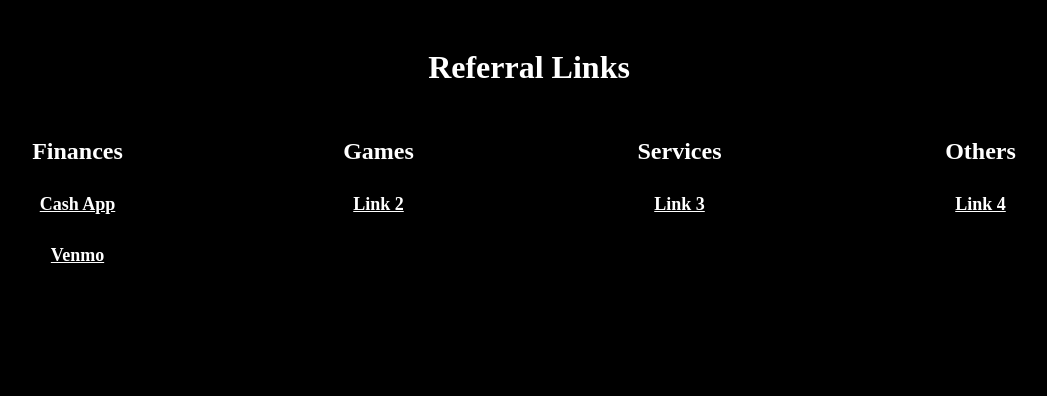
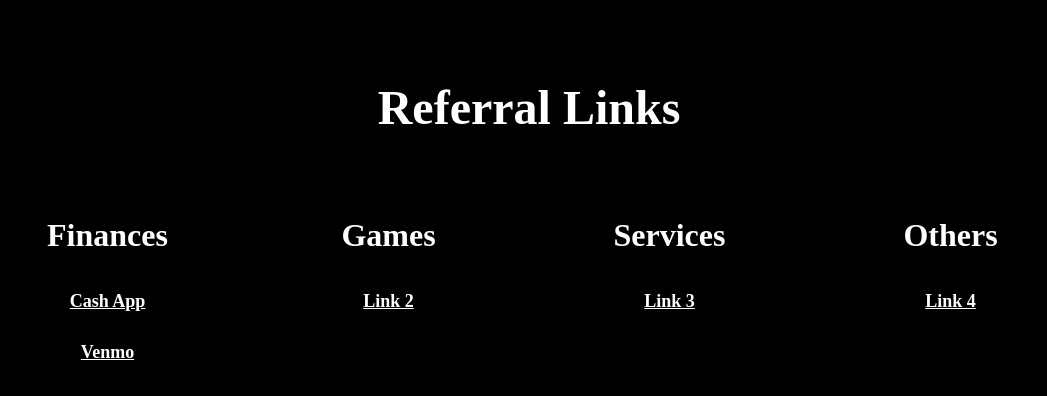
Before and after one commit to edydex/edydex.github.io, a plain HTML site: page index.html in a window 1280 px wide. Shown: the whole page, without its empty margins (111-1158 px from the left). Drawn offline with Linux system fonts and the light colour scheme.

Commit message:
more Styling

```diff
--- a/styles.css
+++ b/styles.css
@@ -2,14 +2,15 @@
 body {
   background-color: black;
   color: white;
-  padding-top: 20px; /* Add padding to the top of the screen */
-  padding-left: 20px; /* Add padding to the left edge of the screen */
-  padding-right: 20px; /* Add padding to the right edge of the screen */
+  padding-top: 40px; /* Add padding to the top of the screen */
+  padding-left: 40px; /* Add padding to the left edge of the screen */
+  padding-right: 40px; /* Add padding to the right edge of the screen */
 }
 
 /* Center the "Referral Links" heading */
 header {
   text-align: center;
+  font-size: 24px; /* Adjust the font size to your desired value */
 }
 
 /* Add styling for the link list */
@@ -17,7 +18,7 @@ header {
   display: grid;
   grid-template-columns: repeat(4, 1fr); /* Create 4 columns */
   grid-gap: 20px; /* Add gap between links */
-  padding: 20px;
+  padding: 40px;
 }
 
 .column {
@@ -27,7 +28,7 @@ header {
 }
 
 .column h3 {
-  font-size: 24px; /* Increase font size for column headers */
+  font-size: 32px; /* Increase font size for column headers */
   margin-top: 10px; /* Adjust top margin for better spacing */
 }
 
```
